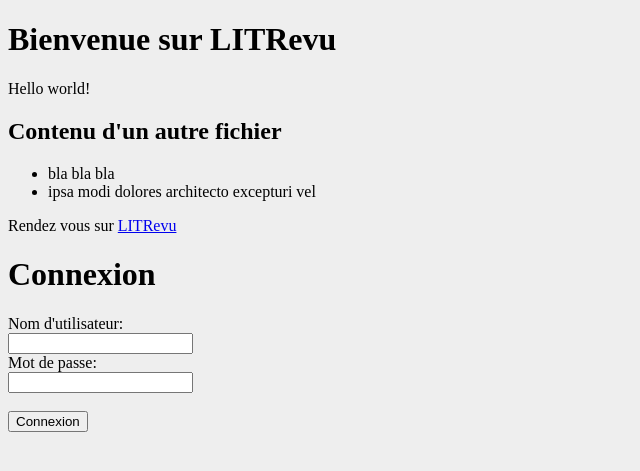
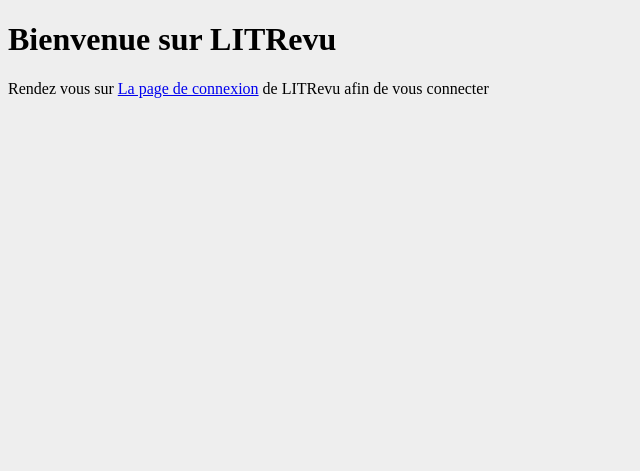
Before and after one commit to spaunder76/Projet_8, a Django app: page /LITRevu/ in a window 1280 px wide. Shown: the top 471 px of the page, without its empty margins (0-640 px from the left). Run offline with Django 4.2, Linux system fonts and the light colour scheme.

Commit message:
Add files via upload

```diff
--- a/Projet_8/Projet_django/Projet/LITRevu/templates/LITRevu/index.html
+++ b/Projet_8/Projet_django/Projet/LITRevu/templates/LITRevu/index.html
@@ -9,20 +9,6 @@
 </head>
 <body>
     <h1>Bienvenue sur LITRevu</h1>
-    <p>{{ message }}</p>
-    <h2>Contenu d'un autre fichier</h2>
-    {% include "./other.html" %}
-    <p>Rendez vous sur <a href="{% url 'indexofLITRevu' %}">LITRevu</a> </p>
-    <div class="container">
-        <h1>Connexion</h1>
-        <form action="http://8000/LITRevu/login/" method="post">
-            {% csrf_token %}
-            <label for="username">Nom d'utilisateur:</label><br>
-            <input type="text" id="username" name="username"><br>
-            <label for="password">Mot de passe:</label><br>
-            <input type="password" id="password" name="password"><br><br>
-            <input type="submit" value="Connexion">
-        </form>
-    </div>
+    <p>Rendez vous sur <a href="{% url 'indexofLITRevu' %}">La page de connexion</a> de LITRevu afin de vous connecter </p>
 </body>
 </html>
--- a/Projet_8/Projet_django/Projet/LITRevu/urls.py
+++ b/Projet_8/Projet_django/Projet/LITRevu/urls.py
@@ -2,5 +2,6 @@
 from . import views
 
 urlpatterns =[
-    path('', views.index, name='indexofLITRevu')
-]
+    path('', views.index, name='indexofLITRevu'),
+    path('login/', views.login_page, name='login_page'),
+    ]
--- a/Projet_8/Projet_django/Projet/LITRevu/views.py
+++ b/Projet_8/Projet_django/Projet/LITRevu/views.py
@@ -8,6 +8,9 @@
     context = {"message":"Hello world! "}
     template = loader.get_template("LITRevu/index.html")
     return HttpResponse(template.render(context, request))
+
+def login_page(request):
+    return render(request, 'login.html')
 
 
 def login_view(request):
```
Also changed, not shown: Projet_8/Projet_django/Projet/LITRevu/templates/LITRevu/login.html (added, +23 -0 lines), Projet_8/Projet_django/Projet/db.sqlite3.
